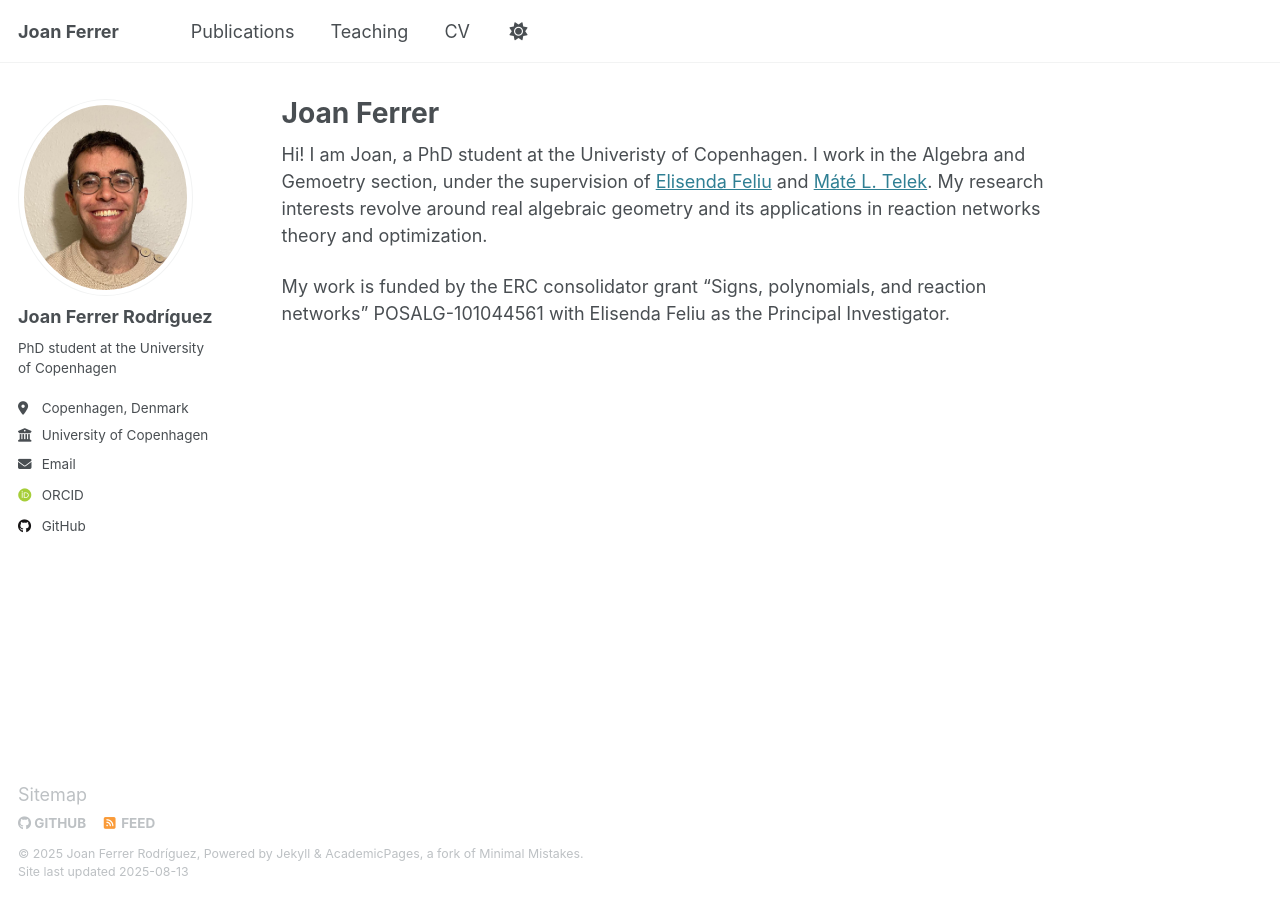
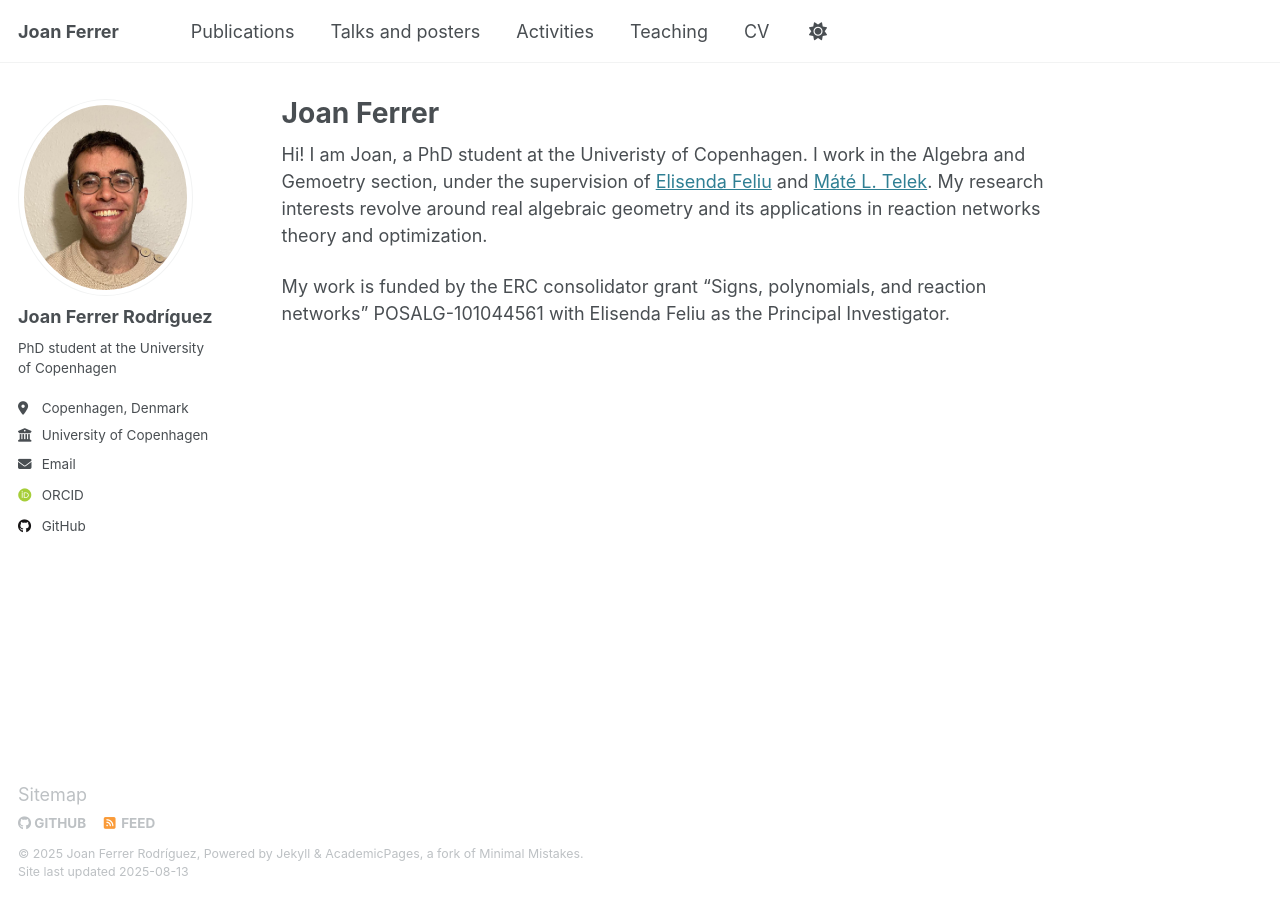
Before and after one commit to joan-ferrer/joan-ferrer.github.io, a Jekyll site: the page built from _pages/about.md, in a window 1280 px wide. Built offline with Jekyll 4.4.1, drawn with Linux system fonts in a browser that asks for light colours; some web fonts are replaced.

Commit message:
Update navigation.yml

```diff
--- a/_data/navigation.yml
+++ b/_data/navigation.yml
@@ -8,8 +8,11 @@ main:
   - title: "Publications"
     url: /publications/
 
- # - title: "Talks"
- #   url: /talks/
+  - title: "Talks and posters"
+    url: /talks/
+
+  - title: "Activities"
+    url: /portfolio/
 
   - title: "Teaching"
     url: /teaching/
@@ -17,8 +20,6 @@ main:
   - title: "CV"
     url: /files/Academic_CV.pdf
 
-  #- title: "Portfolio"
-  #  url: /portfolio/
 
   #- title: "Blog Posts"
   #  url: /year-archive/
```
